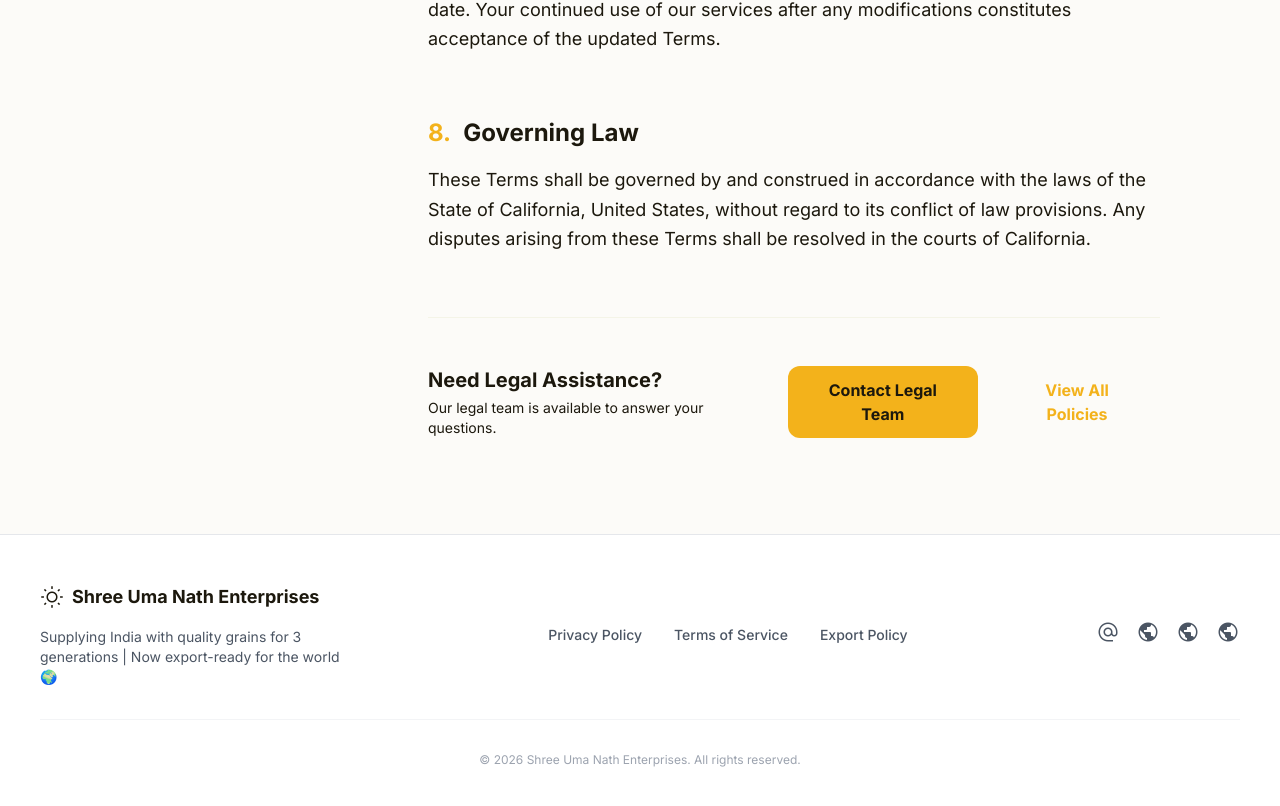
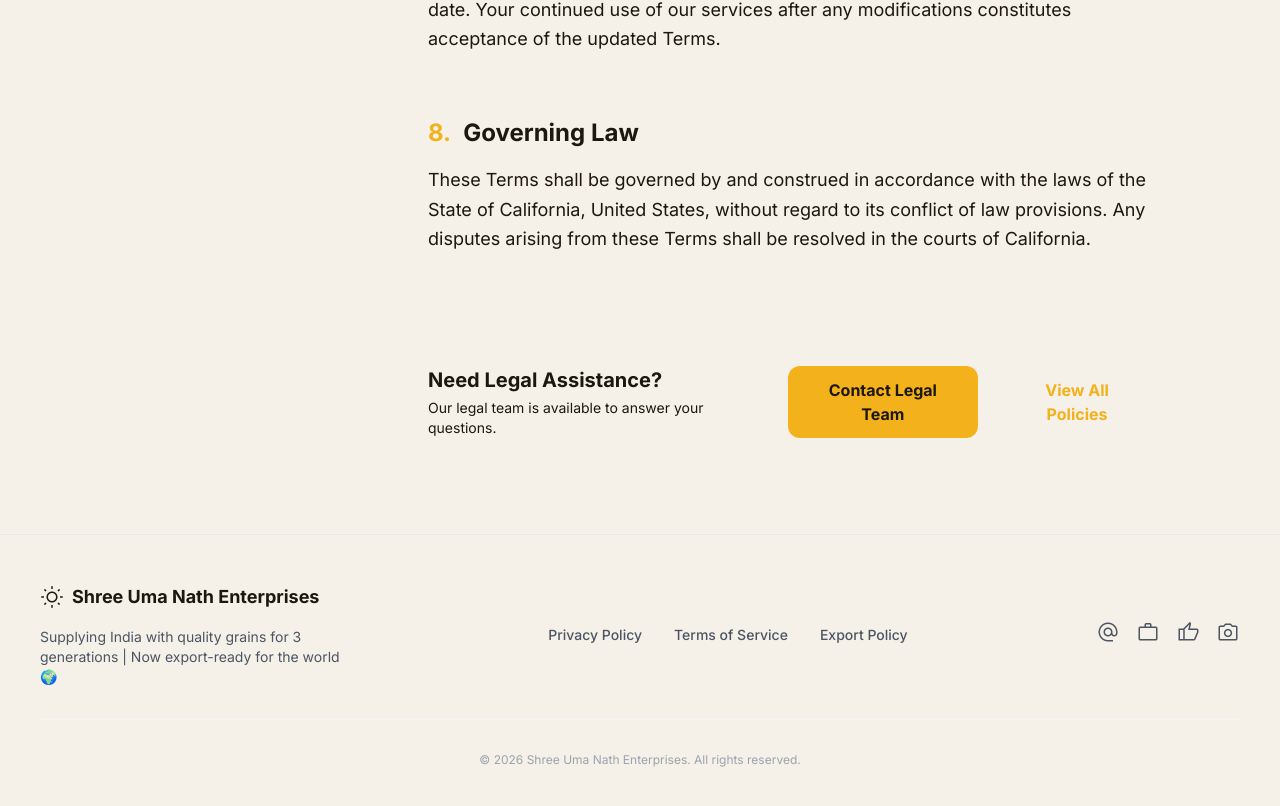
Before and after one commit to TiwariAshuism/sun-enterprises, a Next.js app: page /terms in a window 1280 px wide. Shown: the part 1903-2709 px from the top of the page. Built offline with nearby package versions, Linux system fonts and the light colour scheme.

Commit message:
Add files via upload

```diff
--- a/app/about/page.tsx
+++ b/app/about/page.tsx
@@ -79,7 +79,7 @@ export default function AboutPage() {
             </section>
 
             {/* Timeline */}
-            <section className="bg-white dark:bg-zinc-900/50 py-32">
+            <section className="bg-background-light dark:bg-zinc-900/50 py-32">
                 <div className="max-w-4xl mx-auto px-6">
                     <motion.h2
                         initial={{ opacity: 0, y: 30 }}
@@ -182,8 +182,8 @@ export default function AboutPage() {
                                 whileHover={{ scale: 1.05 }}
                                 whileTap={{ scale: 0.95 }}
                                 className={`px-8 py-4 rounded-full font-bold text-lg transition-all ${button.type === 'primary'
-                                        ? 'bg-primary text-charcoal hover:shadow-lg'
-                                        : 'bg-transparent border-2 border-gray-200 dark:border-gray-800 text-charcoal dark:text-white hover:bg-gray-50 dark:hover:bg-zinc-900'
+                                    ? 'bg-primary text-charcoal hover:shadow-lg'
+                                    : 'bg-transparent border-2 border-gray-200 dark:border-gray-800 text-charcoal dark:text-white hover:bg-gray-50 dark:hover:bg-zinc-900'
                                     }`}
                             >
                                 {button.text}
--- a/app/contact/page.tsx
+++ b/app/contact/page.tsx
@@ -87,7 +87,7 @@ export default function ContactPage() {
                         initial={{ opacity: 0, x: 50 }}
                         animate={{ opacity: 1, x: 0 }}
                         transition={{ duration: 0.8, delay: 0.3 }}
-                        className="bg-white dark:bg-gray-900 rounded-xl p-8 lg:p-12 shadow-sm border border-gray-200 dark:border-gray-800"
+                        className="bg-card-light dark:bg-gray-900 rounded-xl p-8 lg:p-12 shadow-sm border border-gray-200 dark:border-gray-800"
                     >
                         <h2 className="text-2xl font-bold mb-8 dark:text-white">{data.form.title}</h2>
                         <form ref={formRef} onSubmit={handleSubmit} className="space-y-6">
--- a/app/globals.css
+++ b/app/globals.css
@@ -5,11 +5,11 @@
 :root {
   --primary: #f3b21b;
   --primary-hover: #eeb50a;
-  --background-light: #fcfbf8;
+  --background-light: #f5f0e8;
   --background-dark: #1c170d;
   --charcoal: #1c180d;
   --charcoal-muted: #4b5563;
-  --card-light: #f4f0e7;
+  --card-light: #faf7f2;
   --card-dark: #2a2416;
 }
 
@@ -45,18 +45,34 @@ body {
 }
 
 ::-webkit-scrollbar {
-  width: 8px;
+  width: 12px;
 }
 
 ::-webkit-scrollbar-track {
-  background: transparent;
+  background: #f5f0e8;
 }
 
 ::-webkit-scrollbar-thumb {
-  background: #d1d5db;
-  border-radius: 4px;
+  background: #ffffff;
+  border-radius: 6px;
+  border: 2px solid #f5f0e8;
+  box-shadow: 0 2px 6px rgba(0, 0, 0, 0.1);
 }
 
 ::-webkit-scrollbar-thumb:hover {
-  background: #9ca3af;
+  background: #fafafa;
+  box-shadow: 0 2px 8px rgba(0, 0, 0, 0.15);
 }
+
+.dark ::-webkit-scrollbar-track {
+  background: #1c170d;
+}
+
+.dark ::-webkit-scrollbar-thumb {
+  background: #2a2416;
+  border: 2px solid #1c170d;
+}
+
+.dark ::-webkit-scrollbar-thumb:hover {
+  background: #3a3420;
+}
--- a/app/page.tsx
+++ b/app/page.tsx
@@ -32,7 +32,7 @@ export default function HomePage() {
             {productsData.map((product) => (
               <div
                 key={product.id}
-                className="group bg-white dark:bg-gray-800 rounded-2xl overflow-hidden shadow-lg hover:shadow-2xl transition-all duration-300 hover:-translate-y-2 border-2 border-gray-200 dark:border-gray-700"
+                className="group bg-card-light dark:bg-gray-800 rounded-2xl overflow-hidden shadow-lg hover:shadow-2xl transition-all duration-300 hover:-translate-y-2 border-2 border-gray-200 dark:border-gray-700"
               >
                 <div className="relative h-64 overflow-hidden">
                   <Image
--- a/app/products/ProductsClient.tsx
+++ b/app/products/ProductsClient.tsx
@@ -72,7 +72,7 @@ export default function ProductsClient() {
                 {filteredProducts.map((product) => (
                     <div
                         key={product.id}
-                        className="group relative bg-[#f9f8f6] dark:bg-[#252015] rounded-2xl overflow-hidden transition-all duration-500 hover:shadow-2xl hover:-translate-y-1 border-2 border-gray-300 dark:border-gray-700"
+                        className="group relative bg-card-light dark:bg-[#252015] rounded-2xl overflow-hidden transition-all duration-500 hover:shadow-2xl hover:-translate-y-1 border-2 border-gray-300 dark:border-gray-700"
                     >
                         <div
                             className="aspect-[16/10] w-full bg-cover bg-center transition-transform duration-700 group-hover:scale-105"
--- a/app/technology/page.tsx
+++ b/app/technology/page.tsx
@@ -61,7 +61,7 @@ export default function TechnologyPage() {
                                 whileInView={{ opacity: 1, y: 0 }}
                                 viewport={{ once: true }}
                                 transition={{ delay: index * 0.1 }}
-                                className="relative bg-white dark:bg-gray-800 rounded-2xl p-8 shadow-lg hover:shadow-2xl transition-all border-2 border-gray-200 dark:border-gray-700"
+                                className="relative bg-card-light dark:bg-gray-800 rounded-2xl p-8 shadow-lg hover:shadow-2xl transition-all border-2 border-gray-200 dark:border-gray-700"
                             >
                                 <div className="absolute -top-4 -left-4 w-12 h-12 bg-primary rounded-full flex items-center justify-center font-bold text-xl text-charcoal">
                                     {index + 1}
@@ -82,7 +82,7 @@ export default function TechnologyPage() {
             </section>
 
             {/* Key Services */}
-            <section className="py-20 px-6 bg-white dark:bg-gray-900">
+            <section className="py-20 px-6 bg-background-light dark:bg-gray-900">
                 <div className="container mx-auto">
                     <div className="text-center mb-16">
                         <h2 className="text-4xl md:text-5xl font-bold text-charcoal dark:text-white mb-4">
--- a/components/Certifications.tsx
+++ b/components/Certifications.tsx
@@ -64,7 +64,7 @@ export default function Certifications({ certifications }: CertificationsProps)
     const duplicatedCertifications = [...certifications, ...certifications];
 
     return (
-        <section className="py-20 bg-white dark:bg-gray-900 overflow-hidden">
+        <section className="py-20 bg-background-light dark:bg-gray-900 overflow-hidden">
             <div className="container mx-auto px-6 mb-12">
                 <div className="text-center mb-12">
                     <h2 className="text-4xl md:text-5xl font-bold text-charcoal dark:text-white mb-4">
@@ -84,14 +84,14 @@ export default function Certifications({ certifications }: CertificationsProps)
                 {duplicatedCertifications.map((cert, index) => (
                     <div
                         key={`${cert.name}-${index}`}
-                        className="flex-shrink-0 w-48 h-32 bg-white dark:bg-gray-800 rounded-xl shadow-md hover:shadow-xl transition-shadow duration-300 flex items-center justify-center p-6 border-2 border-gray-200 dark:border-gray-700"
+                        className="flex-shrink-0 w-48 h-32 bg-card-light dark:bg-gray-800 rounded-xl shadow-md hover:shadow-xl transition-shadow duration-300 flex items-center justify-center p-6 border-2 border-gray-200 dark:border-gray-700"
                     >
                         <div className="relative w-full h-full">
                             <Image
                                 src={cert.logo}
                                 alt={cert.name}
                                 fill
-                                className="object-contain filter grayscale hover:grayscale-0 transition-all duration-300"
+                                className="object-contain transition-all duration-300"
                             />
                         </div>
                     </div>
--- a/components/Features.tsx
+++ b/components/Features.tsx
@@ -31,7 +31,7 @@ export default function Features({ data }: { data: any[] }) {
     };
 
     return (
-        <section ref={ref} className="w-full bg-white dark:bg-gray-900 py-24 px-6">
+        <section ref={ref} className="w-full bg-background-light dark:bg-gray-900 py-24 px-6">
             <motion.div
                 variants={containerVariants}
                 initial="hidden"
@@ -43,7 +43,7 @@ export default function Features({ data }: { data: any[] }) {
                         key={idx}
                         variants={cardVariants}
                         whileHover={{ y: -10, scale: 1.02 }}
-                        className="group p-8 rounded-2xl bg-background-light dark:bg-gray-800 border-2 border-gray-200 dark:border-gray-700 shadow-lg hover:shadow-2xl hover:border-primary transition-all duration-300 cursor-pointer"
+                        className="group p-8 rounded-2xl bg-card-light dark:bg-gray-800 border-2 border-gray-200 dark:border-gray-700 shadow-lg hover:shadow-2xl hover:border-primary transition-all duration-300 cursor-pointer"
                     >
                         <motion.div
                             whileHover={{ rotate: 360, scale: 1.1 }}
--- a/components/Footer.tsx
+++ b/components/Footer.tsx
@@ -28,7 +28,7 @@ export default function Footer({ data, site }: { data: any; site: any }) {
             whileInView="visible"
             viewport={{ once: true }}
             variants={containerVariants}
-            className="w-full bg-white dark:bg-background-dark border-t border-gray-200 dark:border-gray-800 py-12 px-6"
+            className="w-full bg-background-light dark:bg-background-dark border-t border-gray-200 dark:border-gray-800 py-12 px-6"
         >
             <div className="max-w-[1200px] mx-auto flex flex-col md:flex-row justify-between items-center gap-8">
                 <motion.div
@@ -64,16 +64,18 @@ export default function Footer({ data, site }: { data: any; site: any }) {
                 </motion.div>
 
                 <motion.div variants={itemVariants} className="flex gap-4">
-                    {Object.keys(site.social).map((platform: string, idx: number) => (
+                    {site.social.map((social: any, idx: number) => (
                         <motion.a
                             key={idx}
-                            href={site.social[platform]}
+                            href={social.url}
+                            target="_blank"
+                            rel="noopener noreferrer"
                             whileHover={{ scale: 1.2, rotate: 10 }}
                             whileTap={{ scale: 0.9 }}
                             className="text-charcoal-muted hover:text-primary transition-colors"
                         >
                             <span className="material-symbols-outlined">
-                                {platform === 'twitter' ? 'alternate_email' : 'public'}
+                                {social.icon}
                             </span>
                         </motion.a>
                     ))}
--- a/components/Hero.tsx
+++ b/components/Hero.tsx
@@ -131,10 +131,10 @@ export default function Hero({ data }: { data: any }) {
                 transition={{ repeat: Infinity, duration: 2 }}
                 className="absolute bottom-10 left-1/2 -translate-x-1/2 flex flex-col items-center gap-2 opacity-60"
             >
-                <span className="text-xs font-medium tracking-widest uppercase text-charcoal dark:text-white">
+                <span className="text-xs font-medium tracking-widest uppercase text-white">
                     Scroll
                 </span>
-                <span className="material-symbols-outlined text-charcoal dark:text-white">
+                <span className="material-symbols-outlined text-white">
                     keyboard_arrow_down
                 </span>
             </motion.div>
--- a/components/Testimonials.tsx
+++ b/components/Testimonials.tsx
@@ -38,7 +38,7 @@ export default function Testimonials({ data }: { data: any }) {
     };
 
     return (
-        <section ref={ref} className="w-full bg-white dark:bg-gray-900 py-24 px-6">
+        <section ref={ref} className="w-full bg-background-light dark:bg-gray-900 py-24 px-6">
             <div className="max-w-[1200px] mx-auto">
                 <motion.div
                     variants={headerVariants}
@@ -75,7 +75,7 @@ export default function Testimonials({ data }: { data: any }) {
                             key={idx}
                             variants={cardVariants}
                             whileHover={{ y: -10, scale: 1.03 }}
-                            className="p-8 rounded-2xl bg-background-light dark:bg-background-dark border border-gray-100 dark:border-gray-800 hover:shadow-2xl transition-all duration-300 cursor-pointer relative overflow-hidden"
+                            className="p-8 rounded-2xl bg-card-light dark:bg-background-dark border border-gray-100 dark:border-gray-800 hover:shadow-2xl transition-all duration-300 cursor-pointer relative overflow-hidden"
                         >
                             <motion.div
                                 initial={{ scale: 0, opacity: 0 }}
--- a/data/website.json
+++ b/data/website.json
@@ -19,12 +19,28 @@
             },
             "hours": "Mon-Sat from 9am to 6pm IST"
         },
-        "social": {
-            "twitter": "#",
-            "linkedin": "https://www.linkedin.com/in/sun-enterprises91/",
-            "facebook": "https://www.facebook.com/share/14RqB45AVwB/?mibextid=wwXIfr",
-            "instagram": "https://www.instagram.com/sunenterprises.ind.in/"
-        }
+        "social": [
+            {
+                "platform": "twitter",
+                "icon": "alternate_email",
+                "url": "#"
+            },
+            {
+                "platform": "linkedin",
+                "icon": "work",
+                "url": "https://www.linkedin.com/in/sun-enterprises91/"
+            },
+            {
+                "platform": "facebook",
+                "icon": "thumb_up",
+                "url": "https://www.facebook.com/share/14RqB45AVwB/?mibextid=wwXIfr"
+            },
+            {
+                "platform": "instagram",
+                "icon": "photo_camera",
+                "url": "https://www.instagram.com/sunenterprises.ind.in/"
+            }
+        ]
     },
     "navigation": [
         {
```
